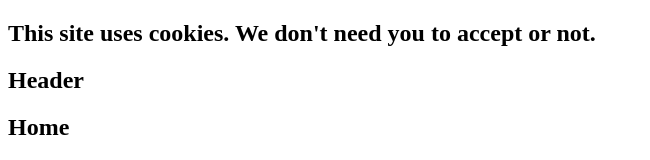
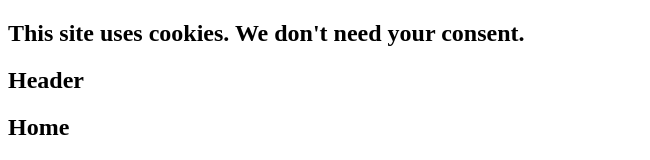
Before and after one commit to adebiyial/styling-in-gatsby-demo, a Gatsby site: page / in a window 1280 px wide. Shown: the top 160 px of the page, without its empty margins (0-650 px from the left). Built offline with nearby package versions, Linux system fonts and the light colour scheme; Gatsby itself is replaced by a stand-in of ours.

Commit message:
New commit

```diff
--- a/src/components/Banner.js
+++ b/src/components/Banner.js
@@ -5,7 +5,7 @@
   return (
     <section className="banner">
       <h1 className="banner-title">
-        This site uses cookies. We don't need you to accept or not.
+        This site uses cookies. We don't need your consent.
       </h1>
     </section>
   )
```
Also changed, not shown: README.md.
